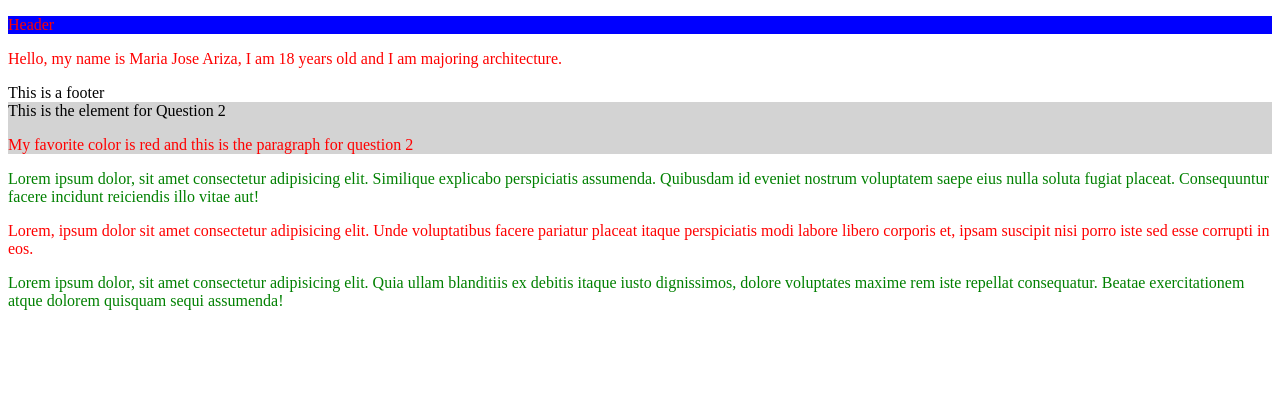
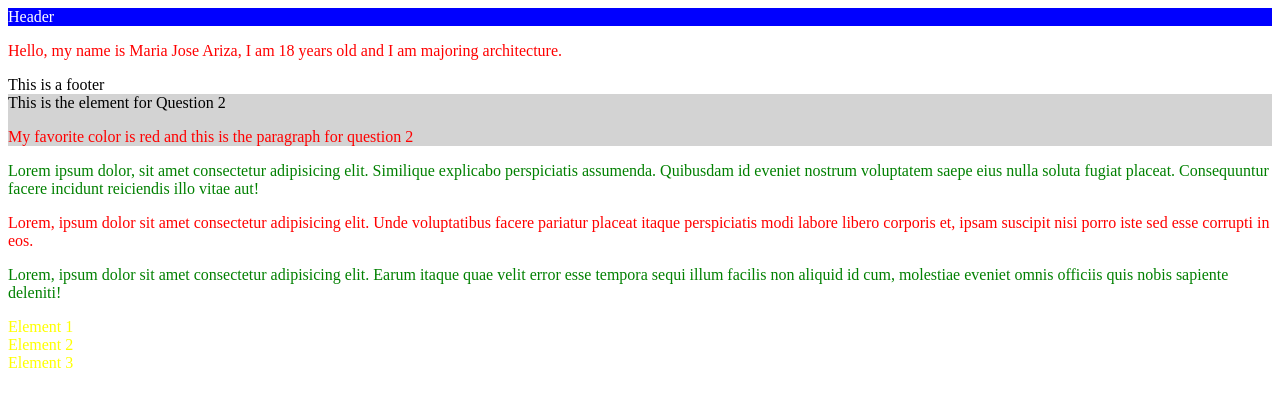
Before and after one commit to majoarizalopez/LAB4, a plain HTML site: page INDEX.HTML in a window 1280 px wide. Drawn offline with Linux system fonts and the light colour scheme.

Commit message:
Question 4

```diff
--- a/INDEX.HTML
+++ b/INDEX.HTML
@@ -9,7 +9,7 @@
 <body>
     <!--Question 1-->
 
-    <header><p style="background-color: blue;">Header </header> </p>
+    <header> Header </header> </p>
 
     <p> Hello, my name is Maria Jose Ariza, I am 18 years old and I am majoring architecture. </p>
 
@@ -24,10 +24,27 @@ This is the element for Question 2
 <p> My favorite color is red and this is the paragraph for question 2</p>
 
     </div>
+ <!-- Question 3-->
 
    <p class="highlight">Lorem ipsum dolor, sit amet consectetur adipisicing elit. Similique explicabo perspiciatis assumenda. Quibusdam id eveniet nostrum voluptatem saepe eius nulla soluta fugiat placeat. Consequuntur facere incidunt reiciendis illo vitae aut!</p>
 <p claas="highlight"> Lorem, ipsum dolor sit amet consectetur adipisicing elit. Unde voluptatibus facere pariatur placeat itaque perspiciatis modi labore libero corporis et, ipsam suscipit nisi porro iste sed esse corrupti in eos.</p>
-    <p class="highlight">Lorem ipsum dolor, sit amet consectetur adipisicing elit. Quia ullam blanditiis ex debitis itaque iusto dignissimos, dolore voluptates maxime rem iste repellat consequatur. Beatae exercitationem atque dolorem quisquam sequi assumenda!</p>
+    <p class="highlight">Lorem, ipsum dolor sit amet consectetur adipisicing elit. Earum itaque quae velit error esse tempora sequi illum facilis non aliquid id cum, molestiae eveniet omnis officiis quis nobis sapiente deleniti!</p>
+
+    <!-- Q4-->
+
+    <div class="main-content">
+Element 1
+
+    </div>
+
+    <div class="main-content">
+        Element 2   </div>
+
+<div class="main-content"> Element 3</div>
+
+
+
+
 
 
 
--- a/STYLES.CSS
+++ b/STYLES.CSS
@@ -19,3 +19,7 @@ p{
     color: green;
 
 }
+
+.main-content{
+    color: yellow;
+}
```
